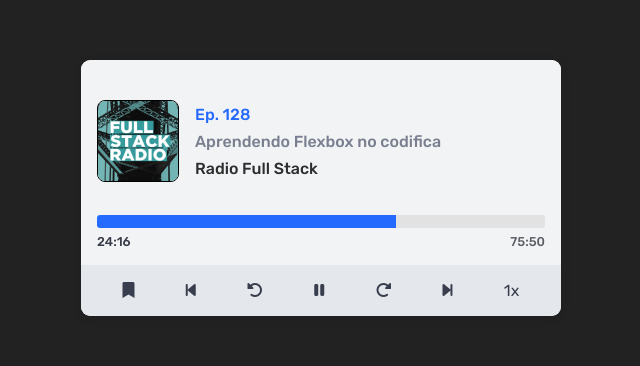
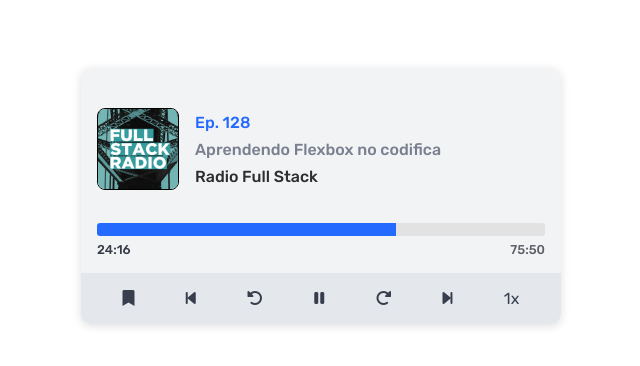
Before and after one commit to jacksonpm/codifica, a plain HTML site: page card-player/index.html in a window 1280 px wide. Shown: the part 212-578 px from the top of the page, without its empty margins (319-959 px from the left). Drawn offline with Linux system fonts and the light colour scheme.

Commit message:
Update styles.css

```diff
--- a/card-player/styles.css
+++ b/card-player/styles.css
@@ -4,7 +4,7 @@ body {
     justify-content: center;
     align-items: center;
     height: 100vh;
-    background-color: rgb(34, 34, 34);
+    background-color: rgb(36, 40, 49)
     margin: 0;
   }
 
```
